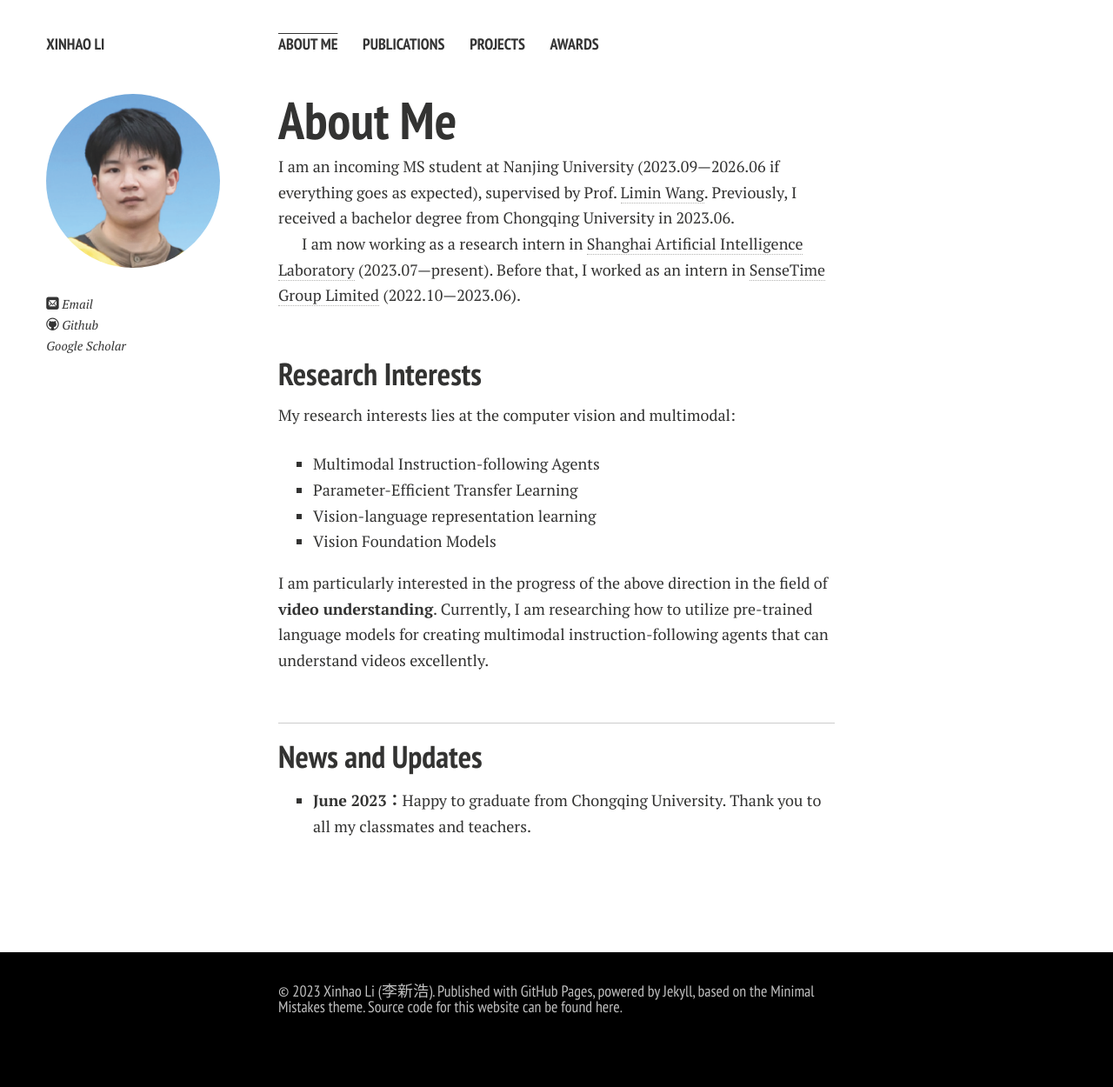
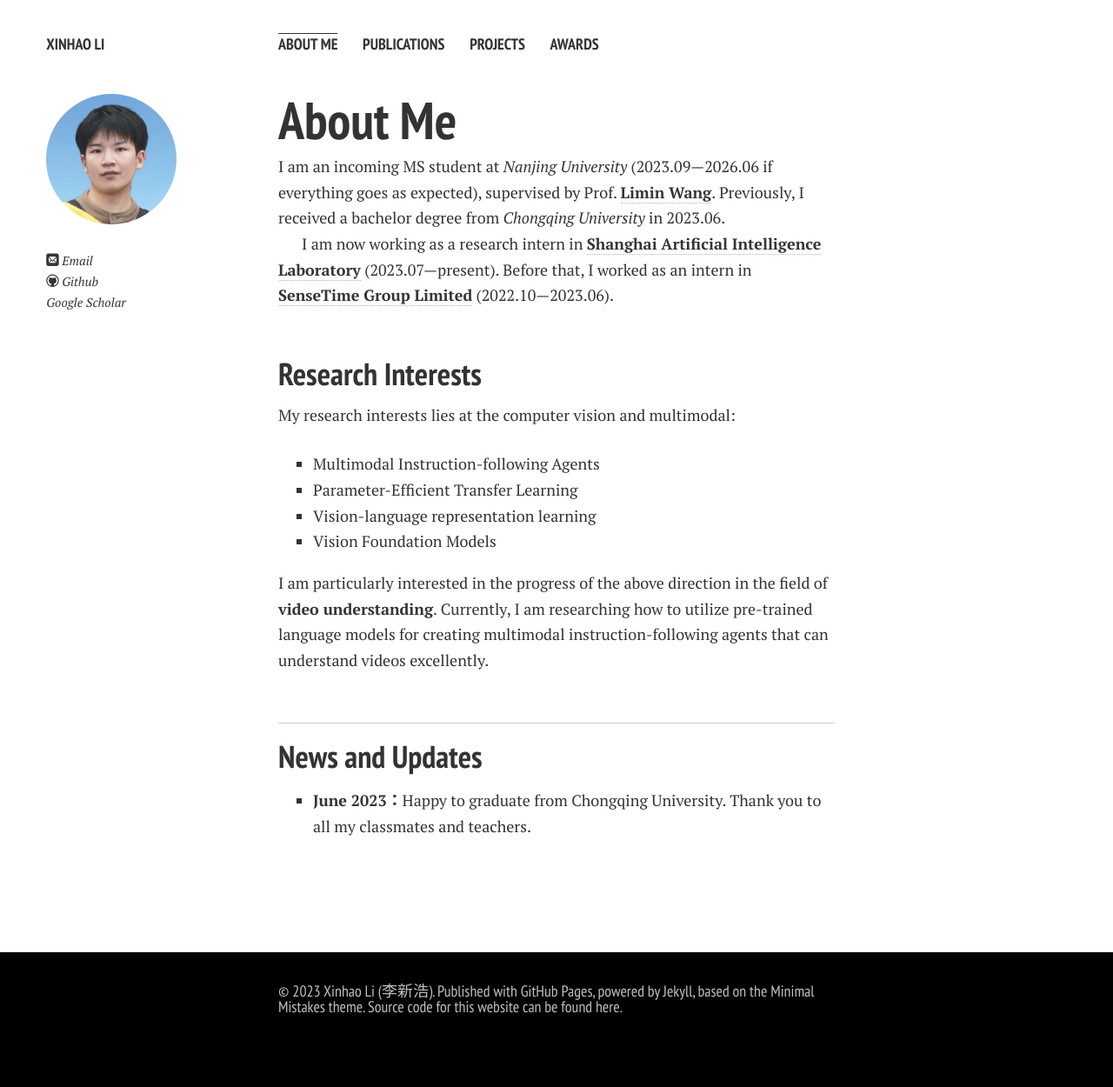
Before and after one commit to leexinhao/leexinhao.github.io, a Jekyll site: the page built from index.md, in a window 1280 px wide. Shown: the whole page at 87% size. Built offline with Jekyll 4.4.1, drawn with Linux system fonts in a browser that asks for light colours; nearby versions of some CDN libraries; comment, search, counter and statistics services are not loaded; a style sheet for code colours, icons or effects is not loaded; our own code applies the rules of GitHub Pages for plain Markdown files.

Commit message:
fix avatar

```diff
--- a/_includes/author-bio.html
+++ b/_includes/author-bio.html
@@ -1,4 +1,4 @@
-<img src="{{ site.url }}/images/{{ site.owner.avatar }}" class="bio-photo" alt="{{ site.owner.name }} bio photo" width="200" height="200"></a>
+<img src="{{ site.url }}/images/{{ site.owner.avatar }}" class="bio-photo" alt="{{ site.owner.name }} bio photo" width="150" height="150"></a>
 
 <!-- <h4>{{ site.owner.name }}</h4> -->
 
--- a/index.md
+++ b/index.md
@@ -6,9 +6,9 @@ layout: page
 
 <!-- <img src="https://leexinhao.github.io/xinhaoli.jpg" class="floatpic" width="360" height="480"> -->
 
-I am an incoming MS student at Nanjing University (2023.09—2026.06 if everything goes as expected), supervised by Prof. [Limin Wang](https://scholar.google.com.hk/citations?user=HEuN8PcAAAAJ&hl=zh-CN&oi=ao). Previously, I received a bachelor degree from Chongqing University in 2023.06.
+I am an incoming MS student at *Nanjing University* (2023.09—2026.06 if everything goes as expected), supervised by Prof. [**Limin Wang**](https://scholar.google.com.hk/citations?user=HEuN8PcAAAAJ&hl=zh-CN&oi=ao). Previously, I received a bachelor degree from *Chongqing University* in 2023.06.
 
-I am now working as a research intern in [Shanghai Artificial Intelligence Laboratory](https://www.shlab.org.cn/) (2023.07—present). Before that, I worked as an intern in  [SenseTime Group Limited](https://www.sensetime.com) (2022.10—2023.06).
+I am now working as a research intern in [**Shanghai Artificial Intelligence Laboratory**](https://www.shlab.org.cn/) (2023.07—present). Before that, I worked as an intern in  [**SenseTime Group Limited**](https://www.sensetime.com) (2022.10—2023.06).
 
 <br>
 
```
